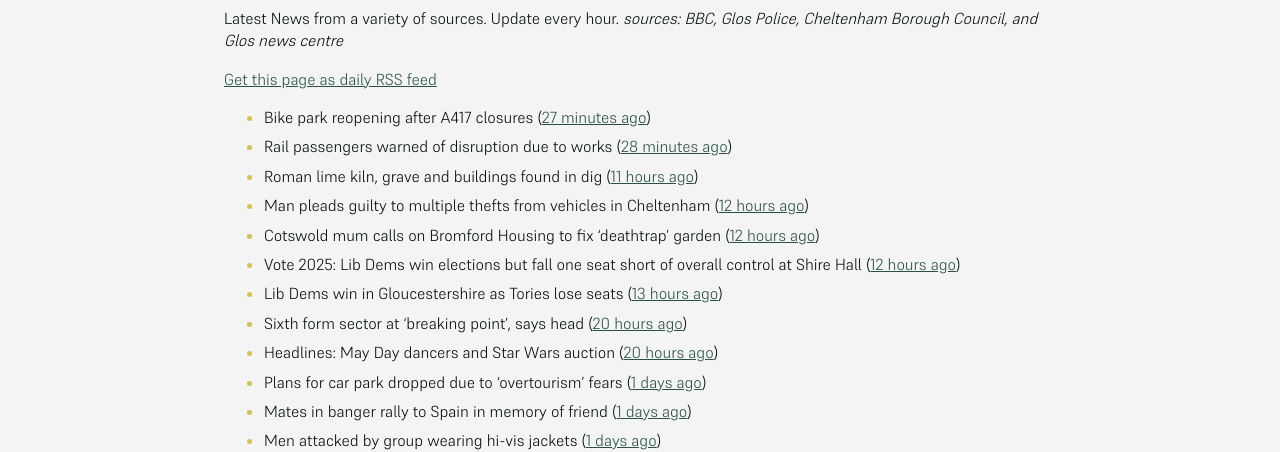
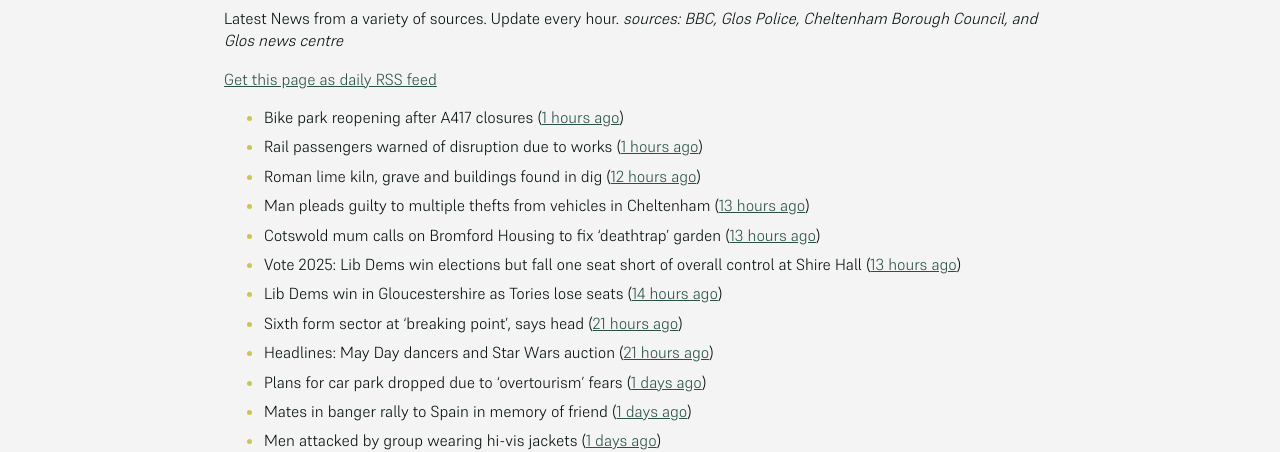
Before and after one commit to mat-0/cheltenham-open-data, a Jekyll site: the page built from _pages/news.md, in a window 1280 px wide. Shown: the part 266-718 px from the top of the page. Built offline with Jekyll 4.4.1, drawn with Linux system fonts in a browser that asks for light colours.

Commit message:
Updated 2025-05-03 07:57:49

```diff
--- a/_pages/news.md
+++ b/_pages/news.md
@@ -12,15 +12,15 @@ _sources: BBC, Glos Police, Cheltenham Borough Council, and Glos news centre_
 [Get this page as daily RSS feed](/daily.rss)
 
 <!-- news_marker starts -->
-- Bike park reopening after A417 closures ([27 minutes ago](https://www.bbc.com/news/articles/ceqre24yew9o))
-- Rail passengers warned of disruption due to works ([28 minutes ago](https://www.bbc.com/news/articles/cde2jdn7k09o))
-- Roman lime kiln, grave and buildings found in dig ([11 hours ago](https://www.bbc.com/news/articles/c2dew1d26xjo))
-- Man pleads guilty to multiple thefts from vehicles in Cheltenham ([12 hours ago](https://gloucesternewscentre.co.uk/man-pleads-guilty-to-multiple-thefts-from-vehicles-in-cheltenham/))
-- Cotswold mum calls on Bromford Housing to fix ‘deathtrap’ garden ([12 hours ago](https://gloucesternewscentre.co.uk/cotswold-mum-calls-on-bromford-housing-to-fix-deathtrap-garden/))
-- Vote 2025: Lib Dems win elections but fall one seat short of overall control at Shire Hall ([12 hours ago](https://gloucesternewscentre.co.uk/vote-2025-lib-dems-win-elections-but-fall-one-seat-short-of-overall-control-at-shire-hall/))
-- Lib Dems win in Gloucestershire as Tories lose seats ([13 hours ago](https://www.bbc.com/news/articles/cd6j8e8ej6xo))
-- Sixth form sector at 'breaking point', says head ([20 hours ago](https://www.bbc.com/news/articles/c4gr7lkmkzjo))
-- Headlines: May Day dancers and Star Wars auction ([20 hours ago](https://www.bbc.com/news/articles/cvg9y17e5rgo))
+- Bike park reopening after A417 closures ([1 hours ago](https://www.bbc.com/news/articles/ceqre24yew9o))
+- Rail passengers warned of disruption due to works ([1 hours ago](https://www.bbc.com/news/articles/cde2jdn7k09o))
+- Roman lime kiln, grave and buildings found in dig ([12 hours ago](https://www.bbc.com/news/articles/c2dew1d26xjo))
+- Man pleads guilty to multiple thefts from vehicles in Cheltenham ([13 hours ago](https://gloucesternewscentre.co.uk/man-pleads-guilty-to-multiple-thefts-from-vehicles-in-cheltenham/))
+- Cotswold mum calls on Bromford Housing to fix ‘deathtrap’ garden ([13 hours ago](https://gloucesternewscentre.co.uk/cotswold-mum-calls-on-bromford-housing-to-fix-deathtrap-garden/))
+- Vote 2025: Lib Dems win elections but fall one seat short of overall control at Shire Hall ([13 hours ago](https://gloucesternewscentre.co.uk/vote-2025-lib-dems-win-elections-but-fall-one-seat-short-of-overall-control-at-shire-hall/))
+- Lib Dems win in Gloucestershire as Tories lose seats ([14 hours ago](https://www.bbc.com/news/articles/cd6j8e8ej6xo))
+- Sixth form sector at 'breaking point', says head ([21 hours ago](https://www.bbc.com/news/articles/c4gr7lkmkzjo))
+- Headlines: May Day dancers and Star Wars auction ([21 hours ago](https://www.bbc.com/news/articles/cvg9y17e5rgo))
 - Plans for car park dropped due to 'overtourism' fears ([1 days ago](https://www.bbc.com/news/articles/cm2xgzjmk63o))
 - Mates in banger rally to Spain in memory of friend ([1 days ago](https://www.bbc.com/news/articles/cx2wv3j4rwwo))
 - Men attacked by group wearing hi-vis jackets ([1 days ago](https://www.bbc.com/news/articles/c4g9r7xyr79o))
```
Also changed, not shown: _data/flood.json (+5 -90 lines), index.md (+5 -5 lines).
